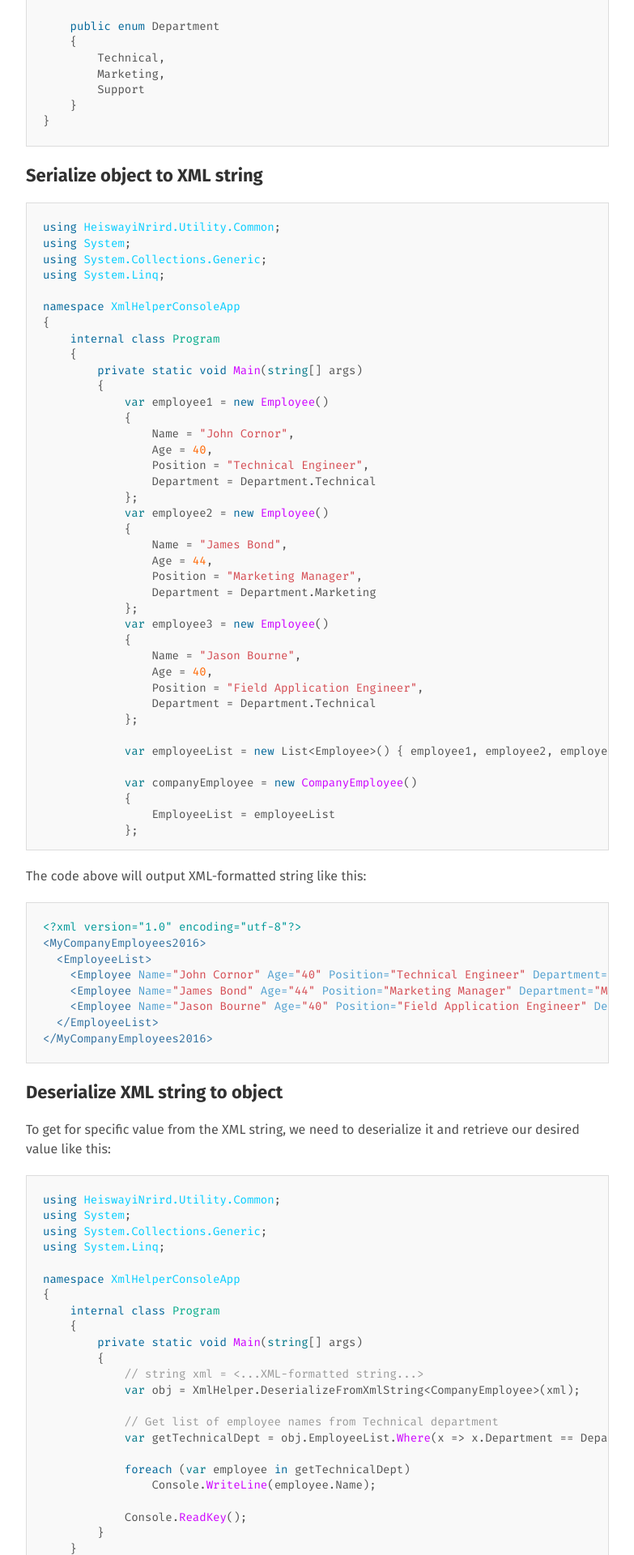
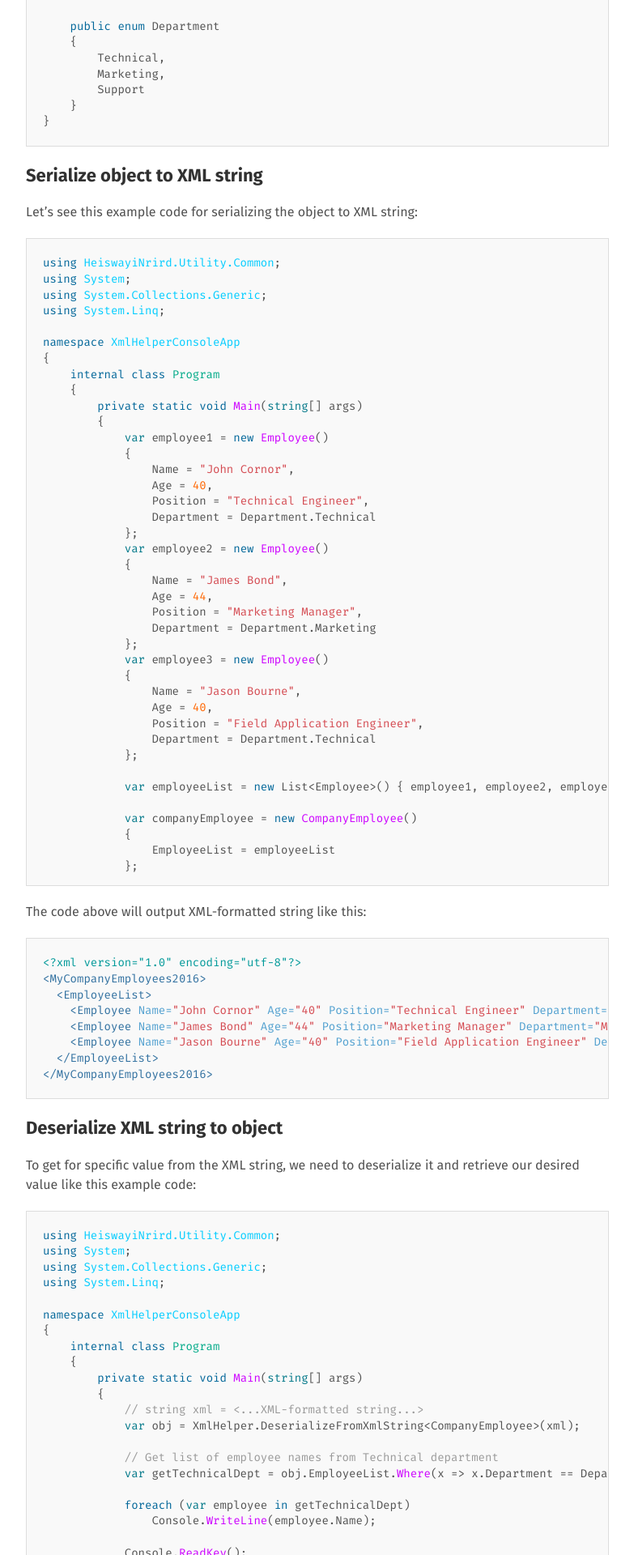
Before and after one commit to GangYang2012/heiswayi.github.io, a Jekyll site: the page built from _posts/2016-12-06-simple-xml-serialization-and-deserialization-helper-class-in-csharp.md, in a window 1280 px wide. Shown: the part 2082-4002 px from the top of the page at 81% size, without its empty margins (248-1031 px from the left). Built offline with Jekyll 4.4.1, drawn with Linux system fonts in a browser that asks for light colours; some of the changed text lies outside the part shown.

Commit message:
Revise blog article

````diff
--- a/_posts/2016-12-06-simple-xml-serialization-and-deserialization-helper-class-in-csharp.md
+++ b/_posts/2016-12-06-simple-xml-serialization-and-deserialization-helper-class-in-csharp.md
@@ -151,6 +151,8 @@ namespace XmlHelperConsoleApp
 
 #### Serialize object to XML string
 
+Let's see this example code for serializing the object to XML string:
+
 ```csharp
 using HeiswayiNrird.Utility.Common;
 using System;
@@ -216,7 +218,7 @@ The code above will output XML-formatted string like this:
 
 #### Deserialize XML string to object
 
-To get for specific value from the XML string, we need to deserialize it and retrieve our desired value like this:
+To get for specific value from the XML string, we need to deserialize it and retrieve our desired value like this example code:
 
 ```csharp
 using HeiswayiNrird.Utility.Common;
````
Also changed, not shown: other parts of _posts/2016-12-06-simple-xml-serialization-and-deserialization-helper-class-in-csharp.md (+2 -0 lines).
